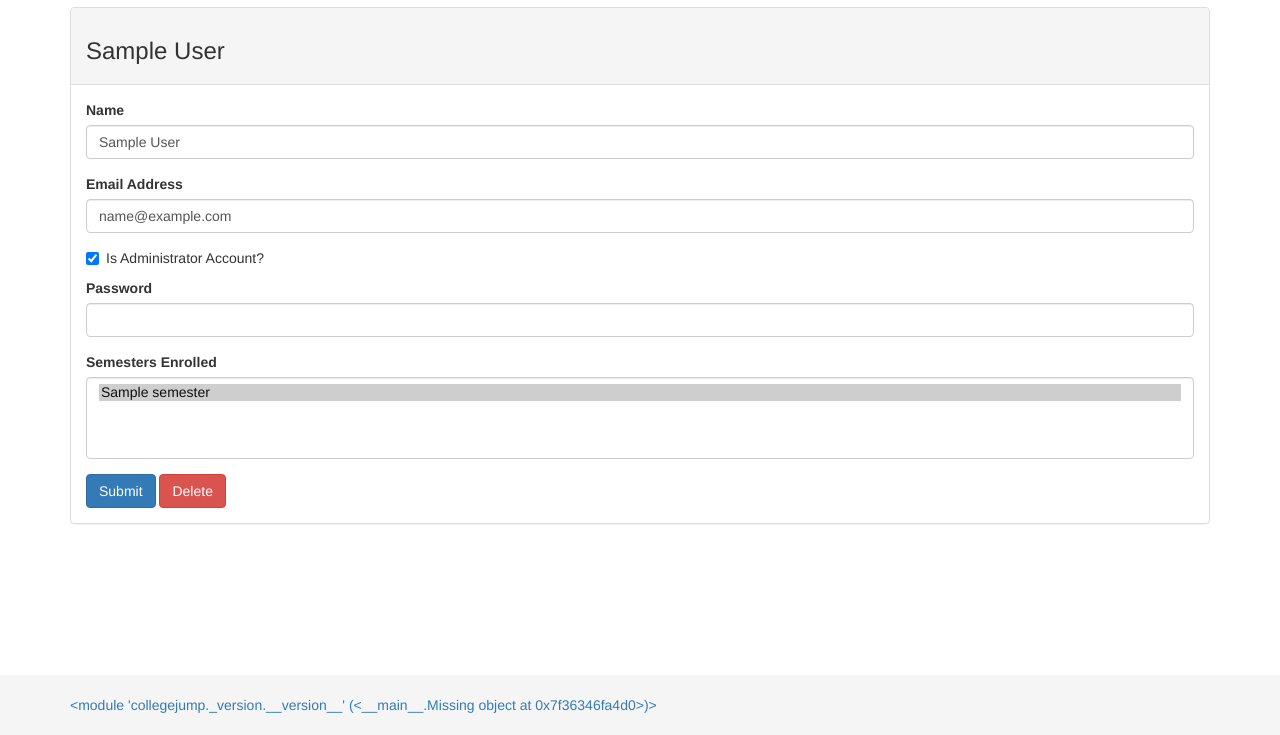
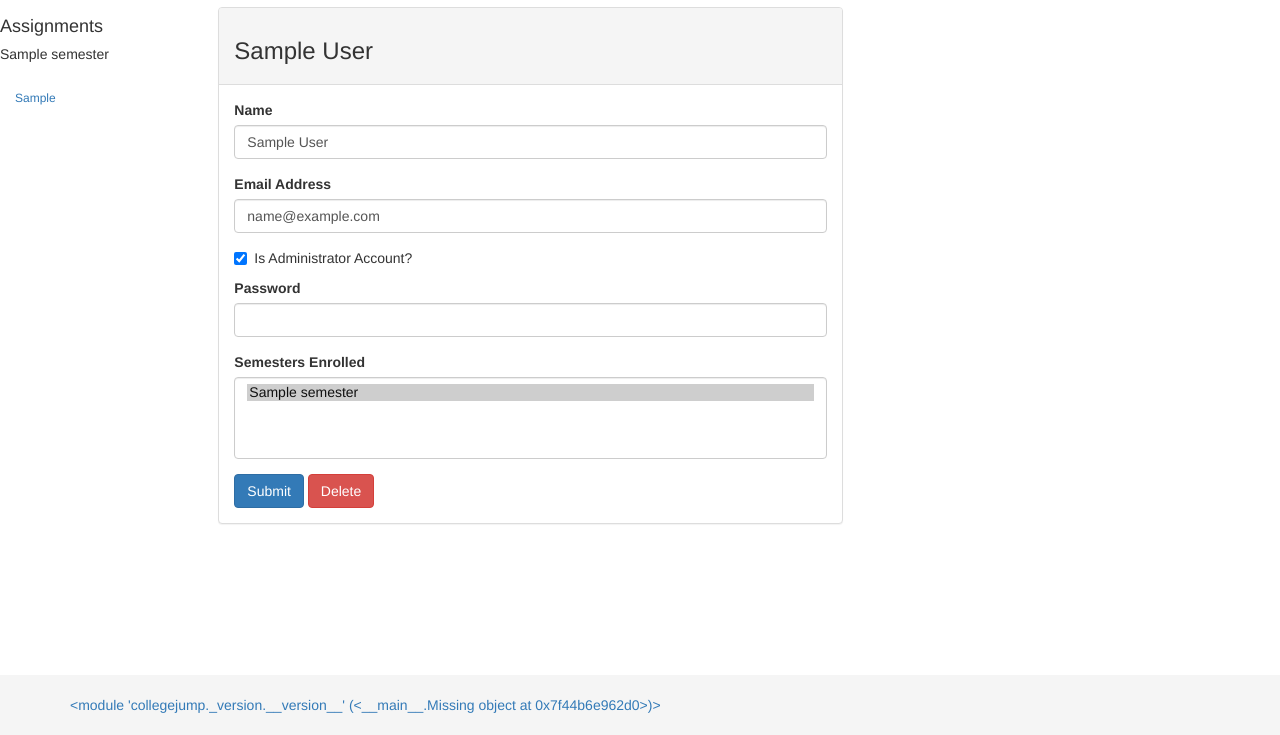
Before and after one commit to UMBC-CMSC447-Spring2017-Team5/college-JUMP, a Flask app: page /account/1 in a window 1280 px wide. Shown: the part 65-800 px from the top of the page. Run offline with Flask 2, Linux system fonts and the light colour scheme; a user stored in the database is signed in; tables that the repository leaves empty hold one stand-in row (values such as "Sample post"); parts of the project's set-up code (start-up, migrations or seed data) failed here and were passed over; some libraries are stand-ins or nearby versions.

Commit message:
Static Weekly Assignments Bar Implementation
Functional but needs styling, will do soon

```diff
--- a/collegejump/templates/theme.html
+++ b/collegejump/templates/theme.html
@@ -55,7 +55,7 @@
 
 	    <!-- Links for any authenticated user -->
 	    {% if current_user.is_authenticated %}
-	    <li><a href="{{ url_for("account_settings_page", user_id=current_user.id) }}">Account Settings</a></li>
+	    <li><a href="{{ url_for("account_settings_page", user_id=current_user.id, user=current_user) }}">Account Settings</a></li>
 	    {% endif %}
 	    <!-- -->
 
@@ -79,22 +79,40 @@
   </nav>
   {% endblock %}
 
-  {% block sidenav %}
-  <div id="mySidenav" class="sidenav">
-    <a href="javascript:void(0)" class="closebtn" onclick="closeNav()">&times;</a>
-    {% for n in range(1, 13) %}
-    <a href="{{ url_for('week_page', week_number=n) }}">Week {{n}}</a>
-    {% endfor %}
-  </div>
-  {%- endblock sidenav %}
+ <div class="body">
+  <div class="row">
+    <nav class="col-sm-2">
+      <ul class="nav nav-pills nav-stacked"  data-spy="affix";data-offset-top="205"; >
 
-  <div class="container">
+       {% if current_user.is_authenticated %}
+        <li><h4>Assignments</h4></li>
+        {% for semester in current_user.semesters %}
+        <li><h5>{{ semester.name }}</h5></li>
+
+        {% for week in semester.weeks %}
+        <li><a href="{{ url_for('edit_week_page',semester_id=week.semester_id,
+            week_num=week.week_num) }}"><h6>{{ week.header }}</h6></a></li>
+
+        {% endfor %}
+        <br>
+        {% endfor %}
+        {% endif %}
+      </ul>
+    </nav>
+
+    <div class="col-sm-6">
+    <div class="main content">
     {% block messages %}
       {{ utils.flashed_messages(dismissible=True) }}
     {% endblock messages %}
     {% block content -%}
     {%- endblock content %}
+    </div>
+    </div>
   </div>
+</div>
+
+
 
   <footer class="footer">
     <div class="container">
@@ -108,13 +126,5 @@
     </div>
   </footer>
 
-  {% block scripts %}
-  {{ super() }}
-  <script>
-  $("#menu-toggle").click(function(e) {
-    e.preventDefault();
-    $("#wrapper").toggleClass("active");
-  });
-  </script>
-  {% endblock scripts %}
+
 {%- endblock body %}
```
